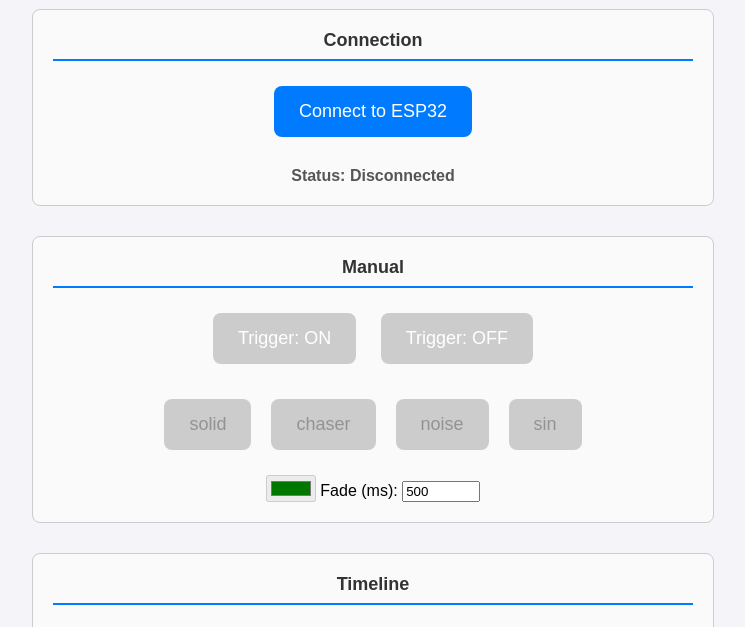
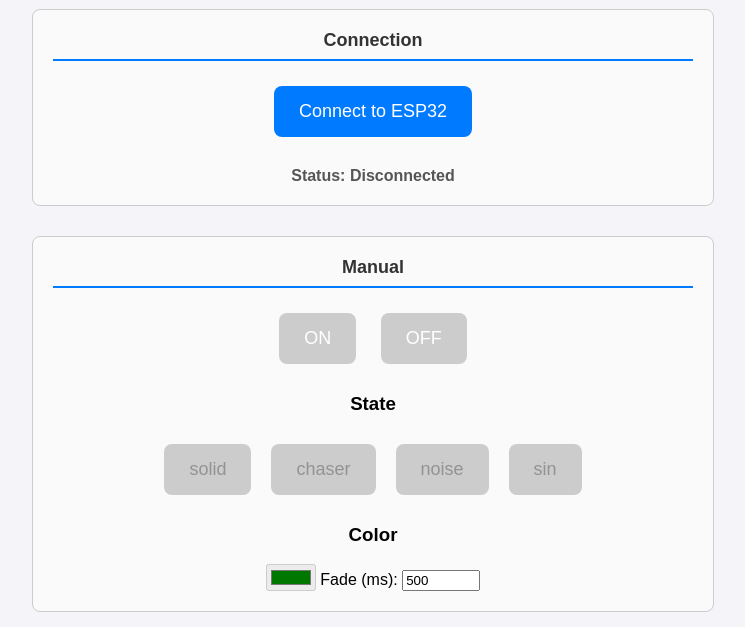
Before and after one commit to AtelierNum/BLED, a plain HTML site: page index.html in a window 1280 px wide. Shown: the part 137-764 px from the top of the page, without its empty margins (267-1012 px from the left). Drawn offline with Linux system fonts and the light colour scheme.

Commit message:
refine the UI just a bit

```diff
--- a/index.html
+++ b/index.html
@@ -140,10 +140,12 @@
     <div id="manual" class="zone">
       <h2>Manual</h2>
       <div>
-        <button id="onBtn" class="on" disabled>Trigger: ON</button>
-        <button id="offBtn" class="off" disabled>Trigger: OFF</button>
+        <button id="onBtn" class="on" disabled>ON</button>
+        <button id="offBtn" class="off" disabled>OFF</button>
       </div>
+      <h3>State</h3>
       <div id="anims" style="margin: 15px 0"></div>
+      <h3>Color</h3>
       <div>
         <input type="color" name="fill" id="fill" value="#007800" onchange="changeFill(event)" disabled />
         <label>
```
